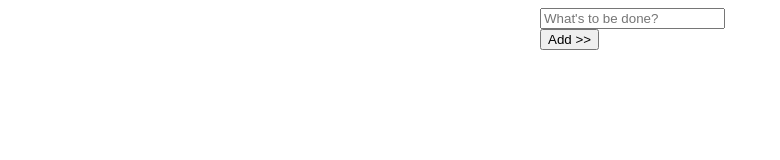
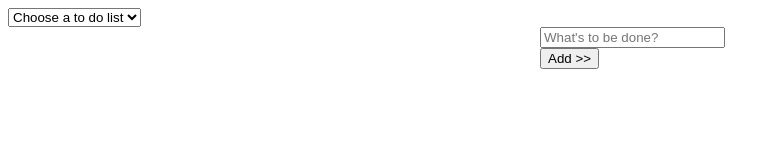
Before and after one commit to markywildtype/week_12_day_2_todolist_lab, a website: page index.html in a window 1280 px wide. Shown: the whole page, without its empty margins (0-780 px from the left). Drawn offline with Linux system fonts and the light colour scheme.

Commit message:
end of paired lab

```diff
--- a/index.html
+++ b/index.html
@@ -7,6 +7,13 @@
   </head>
   <body>
     <main>
+      <select>
+        <option disabled selected>Choose a to do list</option>
+        <option>Chores</option>
+        <option>Fun</option>
+        <option>Holiday</option>
+      </select>
+
       <div class="center-me">
         <input type="text" id="new-item" placeholder="What's to be done?"/>
         <button>Add >></button>
--- a/public/app.js
+++ b/public/app.js
@@ -1,14 +1,17 @@
 const init = function () {
   const button = document.querySelector('button');
   button.addEventListener('click', handleButtonClick);
+
+  const select = document.querySelector('select');
+  select.addEventListener('change', handleSelectChanged);
 
   const todosArray = JSON.parse(localStorage.getItem('todoList')) || [];
   populate(todosArray);
 }
 
-const populate = function (todos) {
-  todos.forEach(function(item){
-    addItem(item);
+  const populate = function (todos) {
+    todos.forEach(function(item){
+      addItem(item);
   })
   // this function needs to:
   // - loop through the array of todos, invoking addItem() for each todo item
```
